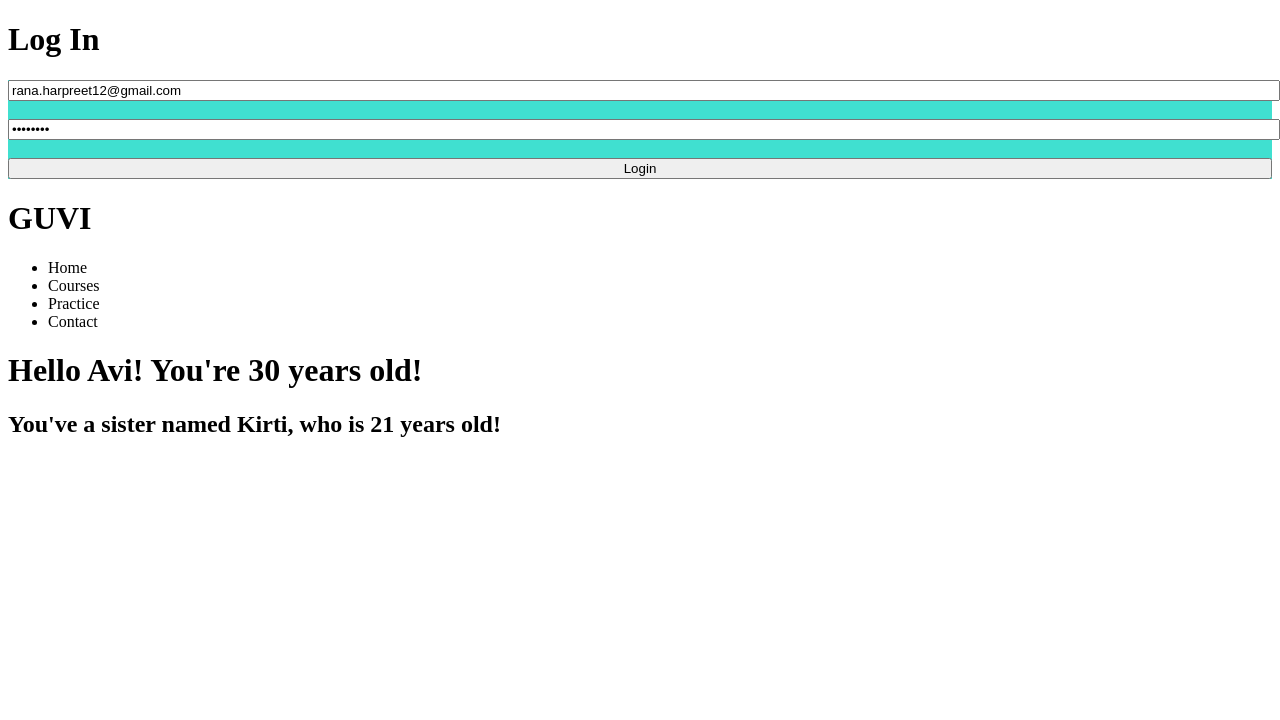
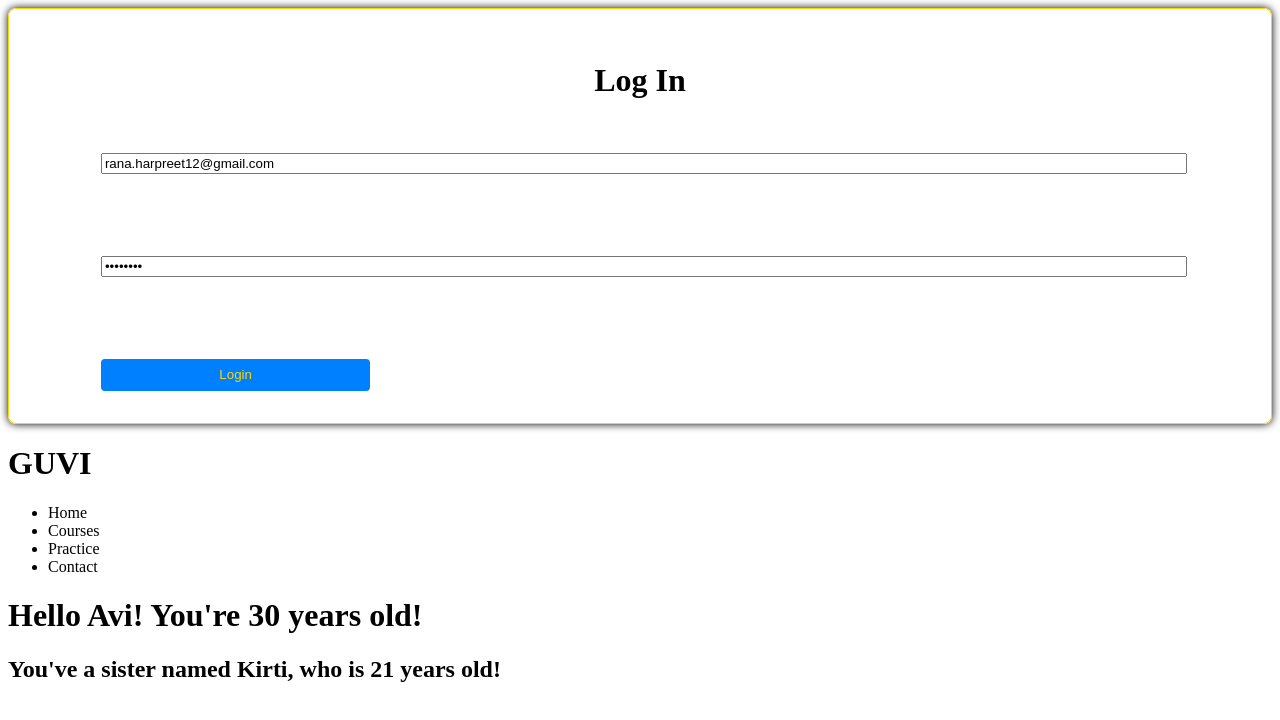
Before and after one commit to avikeshari/js-fswd, a React (Vite) app: page / in a window 1280 px wide. Shown: the top 720 px of the page. Built offline with nearby package versions, Linux system fonts and the light colour scheme.

Commit message:
CSS in React;

```diff
--- a/src/App.css
+++ b/src/App.css
@@ -1,4 +1,25 @@
 .bL {
-    height: 50%;
-    width: 100%;
+    height: 32px;
+    width: 25%;
+    background-color: #007fff;
+    color: gold;
+    border: none;
+    border-radius: 4px;
+    cursor: pointer;
+    justify-content: center;
+    align-items: center;
 }
+.fL {
+    display: flex;
+    flex-direction: column;
+    justify-content: center;
+    align-items: center;
+    border: 1px solid gold;
+    gap: 32px;
+    padding: 32px;
+    border-radius: 8px;
+    box-shadow: 0px 0px 8px black;
+}
+.fL>div, .fL>div>input {
+    width: 90%;
+}
--- a/src/App.jsx
+++ b/src/App.jsx
@@ -22,8 +22,8 @@ const App = () => {
     }
     return (
         <div>
-            <h1>Log In</h1>
-            <form onSubmit={hLogIn} style={/*{display:"flex", flexDirection:"column", gap:"50", border:"1px solid red", padding:"10px"}*/formStyle}>
+            <form onSubmit={hLogIn}  className="fL">
+                <h1>Log In</h1>
                 <div>
                     <input name="email" type="email" placeholder="email..." value={email} onChange={(e) => setEmail(e.target.value)} style={{width:"100%"}} required />
                 </div>
```
